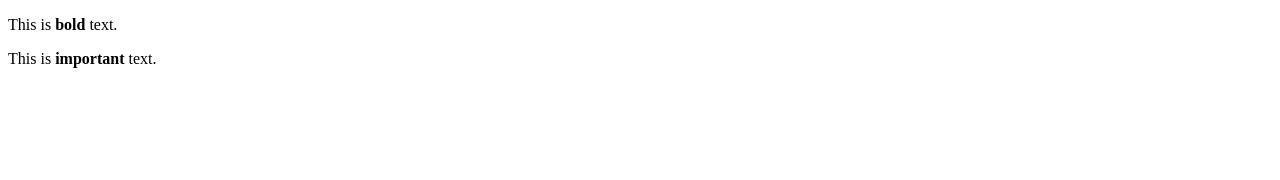
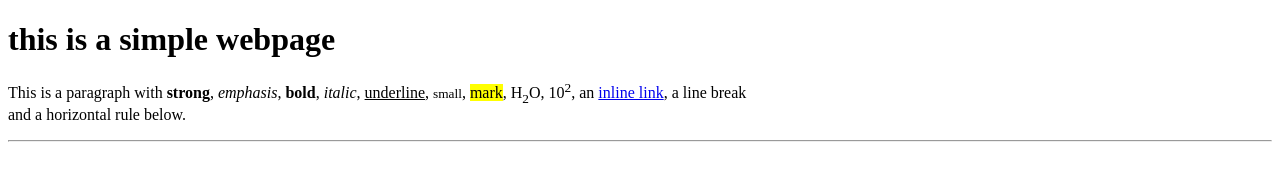
Before and after one commit to harsha12130/Html, a plain HTML site: page simplewebpage.html in a window 1280 px wide. Drawn offline with Linux system fonts and the light colour scheme.

Commit message:
Update simplewebpage.html

```diff
--- a/simplewebpage.html
+++ b/simplewebpage.html
@@ -6,7 +6,12 @@
     <title>HarshaVardhan</title>
 </head>
 <body>
-    <p>This is <b>bold</b> text.</p>
-<p>This is <strong>important</strong> text.</p>
+ <h1>this is a simple webpage</h1>
+<p>
+This is a paragraph with <strong>strong</strong>, <em>emphasis</em>, <b>bold</b>, <i>italic</i>,
+<u>underline</u>, <small>small</small>, <mark>mark</mark>, H<sub>2</sub>O, 10<sup>2</sup>, an
+<a href="#">inline link</a>, a line break<br>and a horizontal rule below.
+</p>
+<hr>
 </body>
 </html>
```
